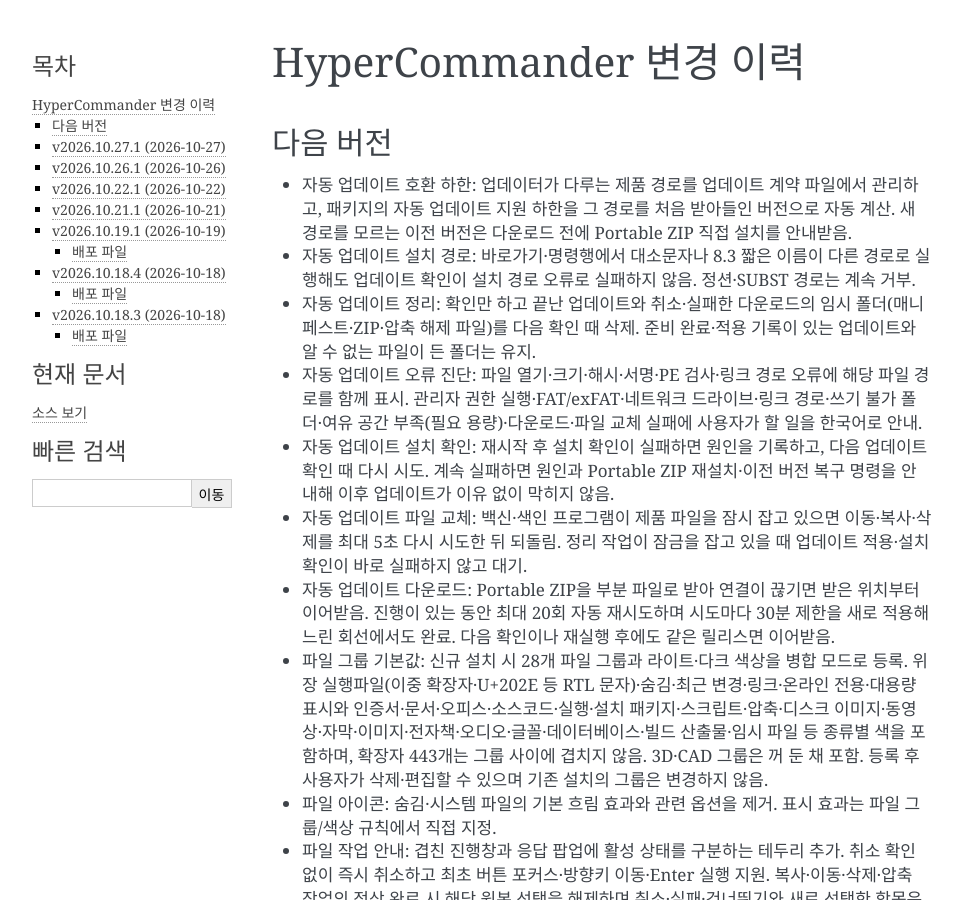
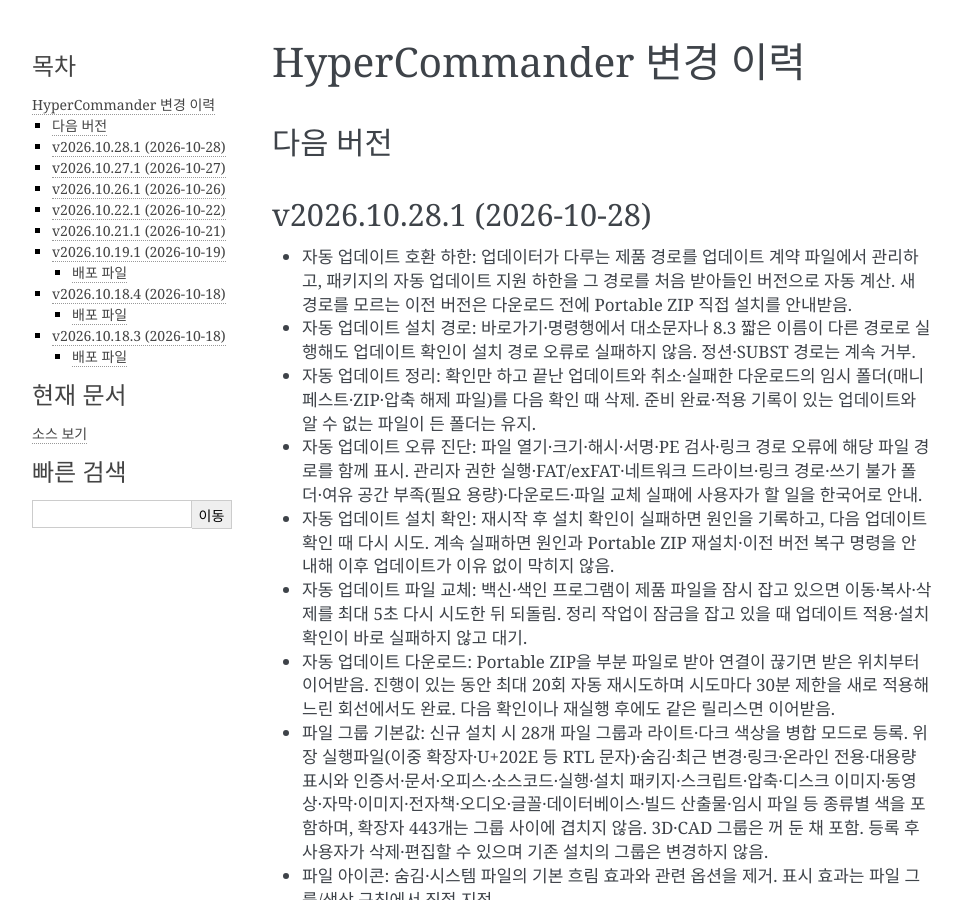
Before and after one commit to jgh0721/hyperCommander, a Sphinx documentation site: the page built from documentation/source/history.rst, in a window 1280 px wide and 900 px high. Shown: the whole window, without its empty margins (148-1108 px from the left). Built offline with Sphinx 7.4.7, drawn with Linux system fonts in a browser that asks for light colours.

Commit message:
UI : [release] 2026.10.28.1 버전과 배포 이력 확정

```diff
--- a/CMakeLists.txt
+++ b/CMakeLists.txt
@@ -1,5 +1,5 @@
 cmake_minimum_required(VERSION 4.2)
-set(HC_PRODUCT_VERSION "2026.10.27.1")
+set(HC_PRODUCT_VERSION "2026.10.28.1")
 project(HyperCommander VERSION ${HC_PRODUCT_VERSION} LANGUAGES CXX RC)
 
 include(cmake/build.version.cmake)
--- a/documentation/source/conf.py
+++ b/documentation/source/conf.py
@@ -9,7 +9,7 @@
 project = 'HyperCommander'
 copyright = '2024, DevTester'
 author = 'DevTester'
-release = '2026.10.27.1'
+release = '2026.10.28.1'
 
 # -- General configuration ---------------------------------------------------
 # https://www.sphinx-doc.org/en/master/usage/configuration.html#general-configuration
--- a/documentation/source/history.rst
+++ b/documentation/source/history.rst
@@ -5,6 +5,9 @@
    섹션 제목을 버전과 날짜로 교체하고, 그 위에 새 '다음 버전' 섹션을 생성한다.
 
 다음 버전
+----------------------------------------
+
+v2026.10.28.1 (2026-10-28)
 ----------------------------------------
 
 * 자동 업데이트 호환 하한: 업데이터가 다루는 제품 경로를 업데이트 계약 파일에서 관리하고, 패키지의 자동 업데이트 지원 하한을 그 경로를 처음 받아들인 버전으로 자동 계산. 새 경로를 모르는 이전 버전은 다운로드 전에 Portable ZIP 직접 설치를 안내받음.
```
